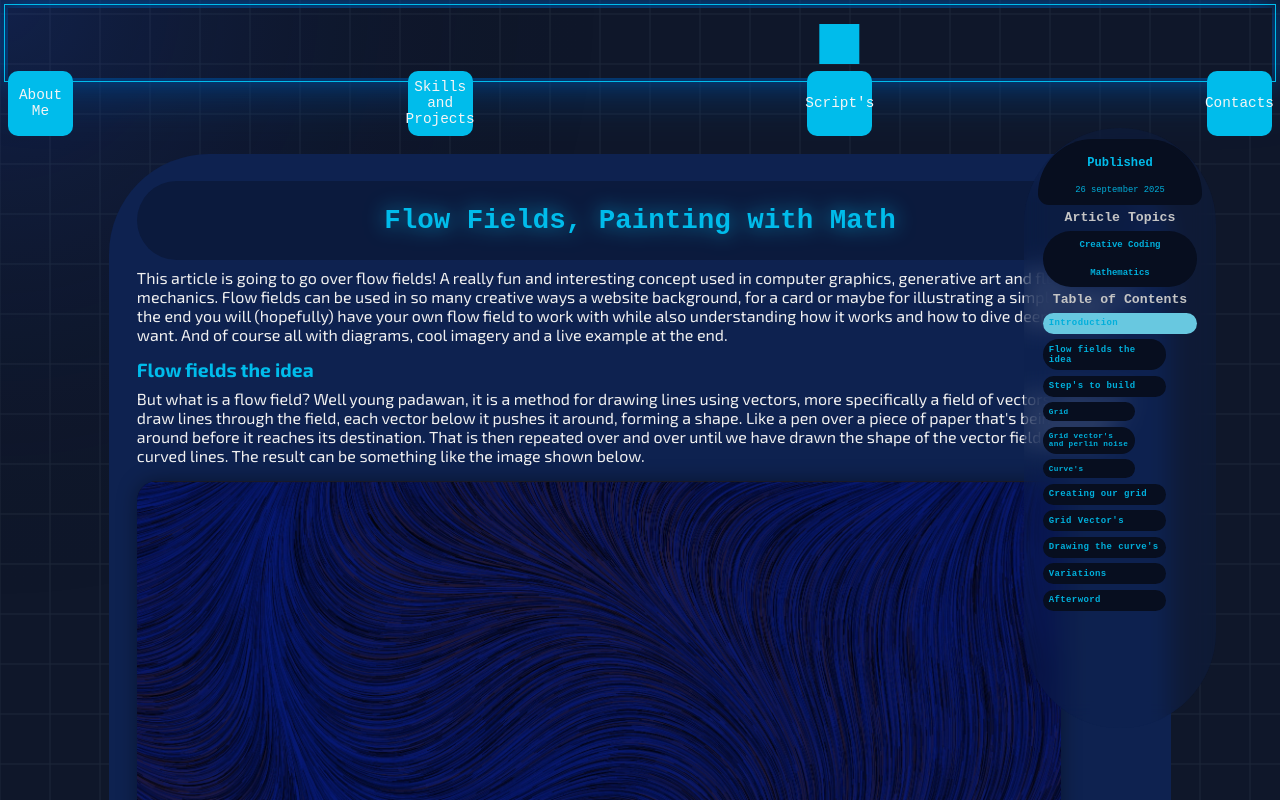
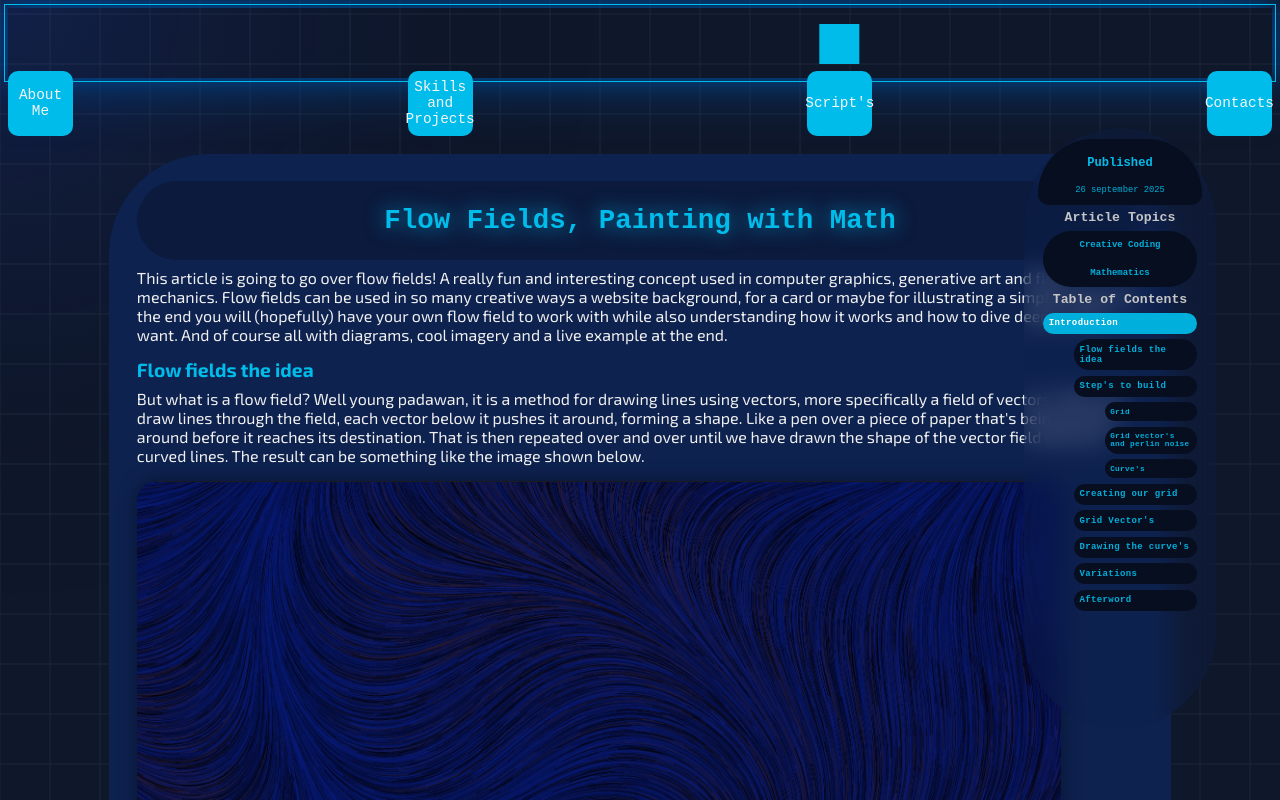
Before and after one commit to TheHeartstriker/Portfolio, a Next.js app in the folder Portfolio/: page /scriptorium/flow-fields in a window 1280 px wide. Shown: the top 800 px of the page. Built offline with nearby package versions, Linux system fonts and the light colour scheme; a web font is replaced by a local one.

Commit message:
Functionality
The article nav menu now has full functionality. Still few more styling related thing's to do though!

```diff
--- a/Portfolio/src/components/scriptorium/navMenu.css
+++ b/Portfolio/src/components/scriptorium/navMenu.css
@@ -80,12 +80,19 @@
   margin-bottom: var(--space-1);
   letter-spacing: 0.05em;
   transition: background-color 0.6s ease-in-out;
+  cursor: pointer;
+}
+
+.toc-item:hover {
+  background-color: var(--neon-dark-one);
+  color: white;
 }
 
 .toc-item.active,
 .toc-item.medium.active,
 .toc-item.small.active {
-  background-color: var(--neon-link);
+  background-color: var(--neon-dark-one);
+  color: white;
 }
 
 .toc-item h3 {
@@ -95,11 +102,11 @@
 .toc-item.medium {
   font-size: 0.7rem;
   width: 80%;
-  margin-right: auto;
+  margin-left: auto;
 }
 
 .toc-item.small {
   font-size: 0.6rem;
   width: 60%;
-  margin-right: auto;
+  margin-left: auto;
 }
--- a/Portfolio/src/components/scriptorium/navMenu.jsx
+++ b/Portfolio/src/components/scriptorium/navMenu.jsx
@@ -1,12 +1,13 @@
 "use client";
-import { useEffect, useState } from "react";
+import { useEffect, useRef, useState } from "react";
 import { tocScan } from "./navMenuFunc";
 
 function NavMenu({ article, description }) {
   const [scrollPoints, setScrollPoints] = useState([]);
   const [currentSection, setCurrentSection] = useState(0);
+  const headingRef = useRef([]);
   const screenCross = window.innerHeight * 0.25;
-
+  //Collect all heading Y locations
   function collectHeadingYLocations() {
     const headings = document.querySelectorAll(
       ".subject-container-article h1, .subject-container-article h2, .subject-container-article h3"
@@ -14,16 +15,14 @@ function NavMenu({ article, description }) {
     const yLocations = Array.from(headings).map(
       (h) => h.getBoundingClientRect().top + window.scrollY
     );
-    console.log(yLocations);
+    headingRef.current = headings;
     return yLocations;
   }
-
+  // Determine current section based on scroll position
   function getCurrentSection(scrollY) {
-    const midPoint = scrollY + screenCross;
-
-    // Find the section that the midpoint has crossed
+    const screenPoint = scrollY + screenCross;
     for (let i = scrollPoints.length - 1; i >= 0; i--) {
-      if (midPoint >= scrollPoints[i]) {
+      if (screenPoint >= scrollPoints[i]) {
         return i;
       }
     }
@@ -31,24 +30,16 @@ function NavMenu({ article, description }) {
   }
 
   useEffect(() => {
-    const yLocations = collectHeadingYLocations();
-    setScrollPoints(yLocations);
+    setScrollPoints(collectHeadingYLocations());
   }, [article]);
 
   useEffect(() => {
     function handleScroll() {
-      const currentSectionIndex = getCurrentSection(window.scrollY);
-      setCurrentSection(currentSectionIndex);
-      console.log(
-        "Current Section:",
-        document.querySelector(`#toc-section-${currentSectionIndex}`)
-      );
+      setCurrentSection(getCurrentSection(window.scrollY));
     }
 
     window.addEventListener("scroll", handleScroll);
-    // Set initial section
     handleScroll();
-
     return () => window.removeEventListener("scroll", handleScroll);
   }, [scrollPoints, screenCross]);
 
@@ -76,12 +67,10 @@ function NavMenu({ article, description }) {
       {/*  */}
       <h2>Table of Contents</h2>
       <div className="table-of-contents">
-        {tocScan(article, currentSection)}
+        {tocScan(article, currentSection, headingRef, screenCross)}
       </div>
     </div>
   );
 }
 
-//For secondary elements reduce the left side width by 20% for each level of depth
-
 export default NavMenu;
--- a/Portfolio/src/components/scriptorium/navMenuFunc.jsx
+++ b/Portfolio/src/components/scriptorium/navMenuFunc.jsx
@@ -1,4 +1,5 @@
-export function tocScan(article, currentSection) {
+//Returns an array of JSX elements representing the table of contents based on the article content
+export function tocScan(article, currentSection, headingRef, crossPoint) {
   const tocItems = [];
   const headingRegex = /^(#{1,6})\s+(.*)$/gm;
   let headingIndex = 0; // Track the sequential heading number
@@ -11,66 +12,59 @@ export function tocScan(article, currentSection) {
       while ((match = headingRegex.exec(item)) !== null) {
         const level = match[1].length; // Number of #
         const headingText = match[2];
+        let obj = {
+          toc: tocItems,
+          idx: i,
+          match: match,
+          headingIndex: headingIndex,
+          currentSection: currentSection,
+          headingRef: headingRef,
+          crossPoint: crossPoint,
+          className: "",
+          headingText: headingText,
+        };
 
         if (level === 1) {
-          tocPush(
-            tocItems,
-            i,
-            match,
-            headingIndex,
-            currentSection,
-            "",
-            "Introduction"
-          );
+          obj.className = "";
+          obj.headingText = "Introduction";
+          tocPush(obj);
         }
         if (level === 2) {
-          tocPush(
-            tocItems,
-            i,
-            match,
-            headingIndex,
-            currentSection,
-            "medium",
-            headingText
-          );
+          obj.className = "medium";
+          tocPush(obj);
         }
         if (level === 3) {
-          tocPush(
-            tocItems,
-            i,
-            match,
-            headingIndex,
-            currentSection,
-            "small",
-            headingText
-          );
+          obj.className = "small";
+          tocPush(obj);
         }
 
-        headingIndex++; // Increment for each heading found
+        headingIndex++;
       }
     }
   }
   return tocItems;
 }
 
-function tocPush(
-  arr,
-  i,
-  match,
-  headingIndex,
-  currentSection,
-  className,
-  headingText
-) {
-  arr.push(
+function tocPush(objData) {
+  objData.toc.push(
     <div
-      key={`${i}-${match.index}`}
-      id={`toc-section-${headingIndex}`} // Use headingIndex instead of i
-      className={`toc-item ${className} ${
-        currentSection === headingIndex ? "active" : ""
+      key={`${objData.idx}-${objData.match}`}
+      id={`toc-section-${objData.headingIndex}`}
+      onClick={() => {
+        if (objData.headingRef.current[objData.headingIndex]) {
+          const el = objData.headingRef.current[objData.headingIndex];
+          const y = el.getBoundingClientRect().top + window.scrollY;
+          window.scrollTo({
+            top: y - objData.crossPoint + 1,
+            behavior: "smooth",
+          });
+        }
+      }}
+      className={`toc-item ${objData.className} ${
+        objData.currentSection === objData.headingIndex ? "active" : ""
       }`}
     >
-      <h3>{headingText}</h3>
+      <h3>{objData.headingText}</h3>
     </div>
   );
 }
```
